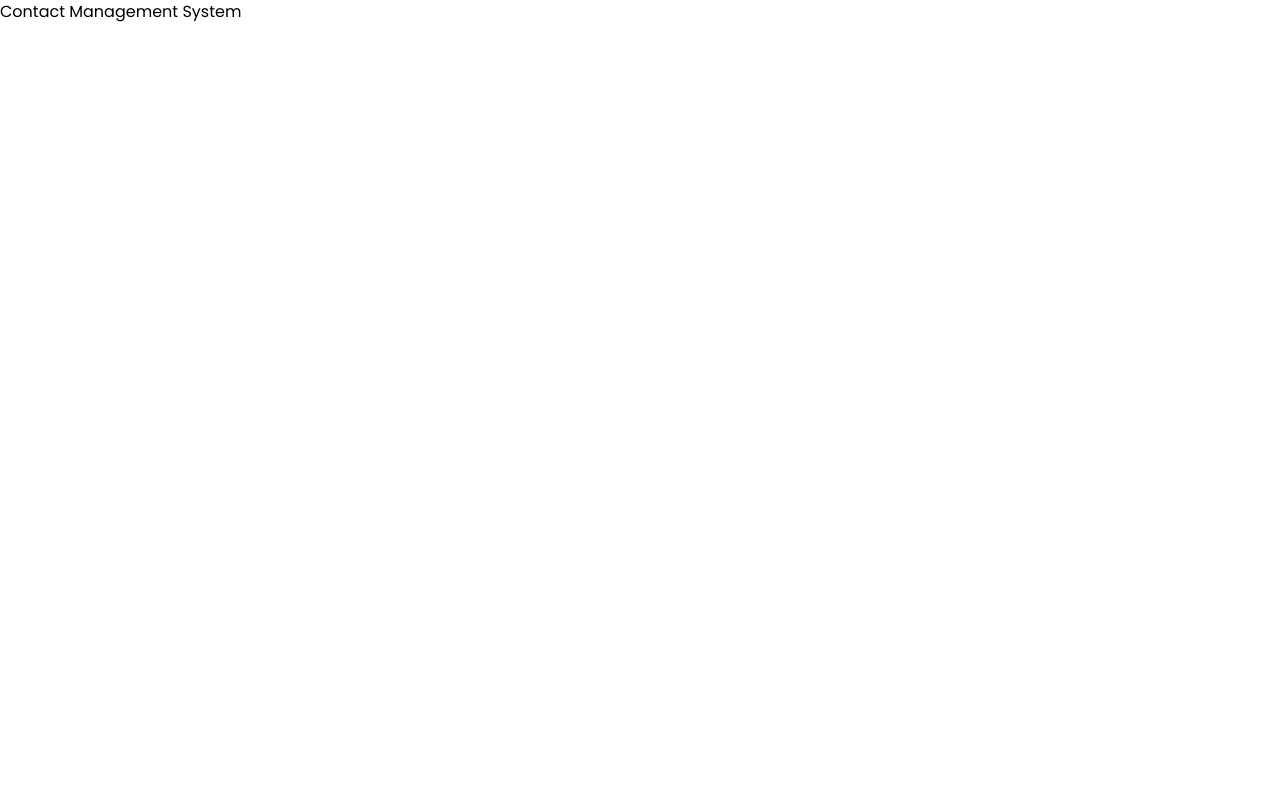
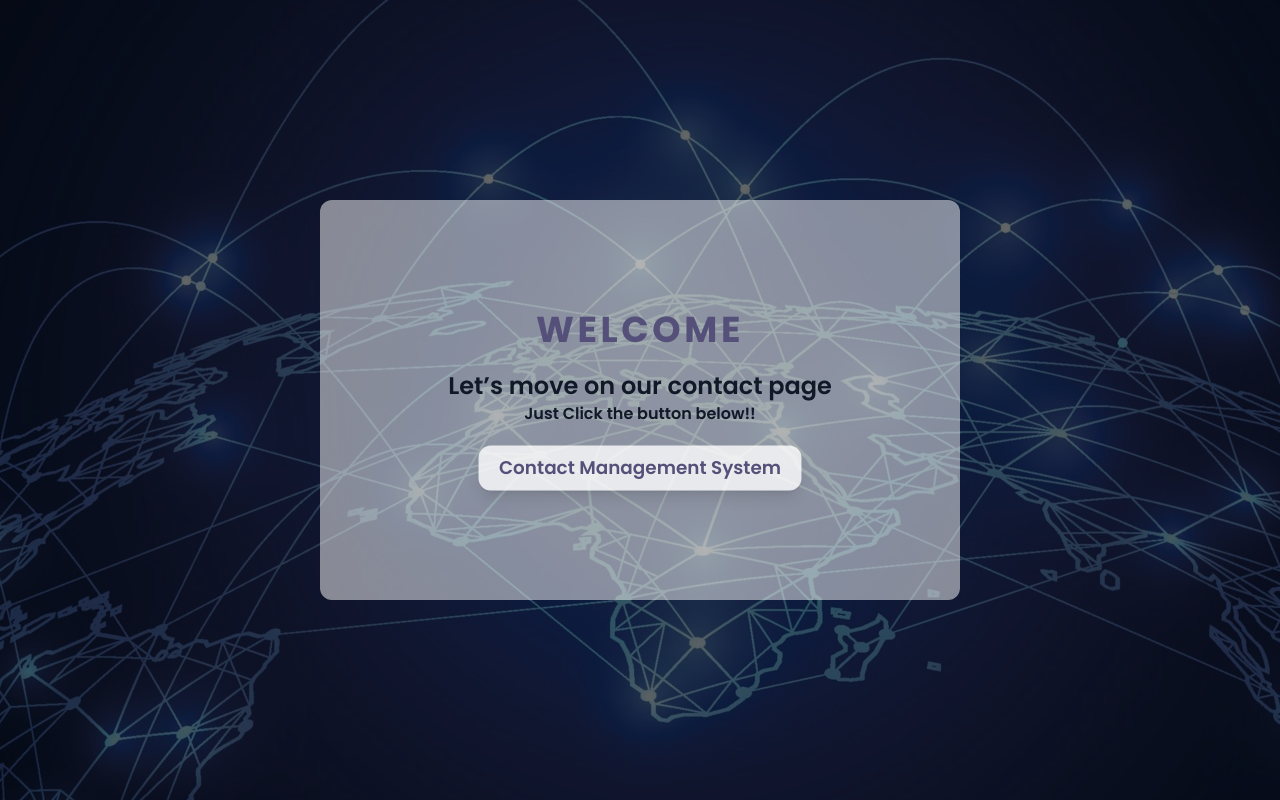
Before and after one commit to NushratNowrin/contact-management-client, a React (Vite) app: page / in a window 1280 px wide. Built offline with nearby package versions, Linux system fonts and the light colour scheme; no server answers.

Commit message:
download button

```diff
--- /dev/null
+++ b/src/Main/Main.css
@@ -0,0 +1,25 @@
+.Main{
+    background-image: url(../assets/Contact.jpg);
+    height: 100vh;
+    background-position: center center;
+
+}
+
+.contact-button{
+	animation: icon 2s ease infinite;
+
+}
+@keyframes icon {
+	0% {
+		transform: scale(1, 1);
+	}
+	50% {
+		transform: scale(1.1, 1.1);
+	}
+	100% {
+		transform: scale(1, 1);
+	}
+}
+.contact-button:hover{
+	animation-play-state: paused;
+}
--- a/src/Main/Main.jsx
+++ b/src/Main/Main.jsx
@@ -1,12 +1,27 @@
-import React, { useContext } from 'react';
-import { Link } from 'react-router-dom';
+import React, { useContext } from "react";
+import { Link } from "react-router-dom";
+import "./Main.css";
 
 const Main = () => {
-    return (
-        <div className=''>
-            <Link to='/home'>Contact Management System</Link>
-        </div>
-    );
+	return (
+		<div className='Main relative flex items-center justify-center'>
+			<div className='absolute bg-black bg-opacity-60 top-0 bottom-0 right-0 left-0'></div>
+			<div className='z-10 flex flex-col items-center justify-center h-1/2 w-1/2 bg-white bg-opacity-50 rounded-xl text-center gap-5'>
+                <div className="text-primary font-bold text-4xl tracking-widest">
+                    WELCOME
+                </div>
+				<div className="text-gray-900 font-semibold">
+					<h1 className=" text-2xl">Let&rsquo;s move on our contact page</h1>
+					<h2 className="">Just Click the button below!!</h2>
+				</div>
+				<Link
+					to='/home'
+					className='text-lg font-semibold bg-white bg-opacity-80 py-2 px-5 rounded-xl text-primary contact-button shadow-lg'>
+					Contact Management System
+				</Link>
+			</div>
+		</div>
+	);
 };
 
 export default Main;
--- a/src/components/Download.jsx
+++ b/src/components/Download.jsx
@@ -1,11 +1,14 @@
-import React from 'react';
+import React, { useContext } from 'react';
 import { FaFileDownload } from 'react-icons/fa';
 import axiosCustomInstance from '../axios/axiosCustomInstance';
+import { AuthContext } from '../Provider/AuthProviders';
 
 const Download = () => {
-    const handleDownload = ({contacts}) => {
+	const { user } = useContext(AuthContext);
+	console.log(user.email)
+    const handleDownload = () => {
 		axiosCustomInstance({
-			url: `/api/contacts/download?email=${contacts[0]?.email}`,
+			url: `/api/contacts/download?email=${user.email}`,
 			method: 'GET',
 			responseType: 'blob', // Important
 		}).then((response) => {
--- a/src/components/Header.jsx
+++ b/src/components/Header.jsx
@@ -29,7 +29,7 @@ const Header = ({ contacts, setContacts, setQuery}) => {
 		};
 
 		fetchData().catch((err) => alert('error', err.message));
-	}, [sortBy]);
+	}, [sortBy, contacts]);
 
 	const handleFindContact = (e) => {
 		e.preventDefault();
--- a/src/components/Login/Login.jsx
+++ b/src/components/Login/Login.jsx
@@ -89,7 +89,7 @@ const Login = () => {
 	return (
 		<div className='w-50 xs:p-10 bg-slate-300 text-center p-10 min-h-screen'>
 			<div className='email-pass bg-primary md:w-80 m-auto sm:p-16 px-8 py-16 rounded-md mb-10'>
-				<h4 className='text-2xl font-bold mb-6 text-tertiary'>Please Login</h4>
+				<h4 className='text-xl font-bold mb-6 text-tertiary'>Oppss!!<br/> Please Login First</h4>
 				<form onSubmit={getLoginData} className='login "text-white'>
 					<input
 						className='py-1 px-3 w-full rounded my-2'
```
Also changed, not shown: public/contact.json (+51 -49 lines), src/assets/Contact.jpg (added).
